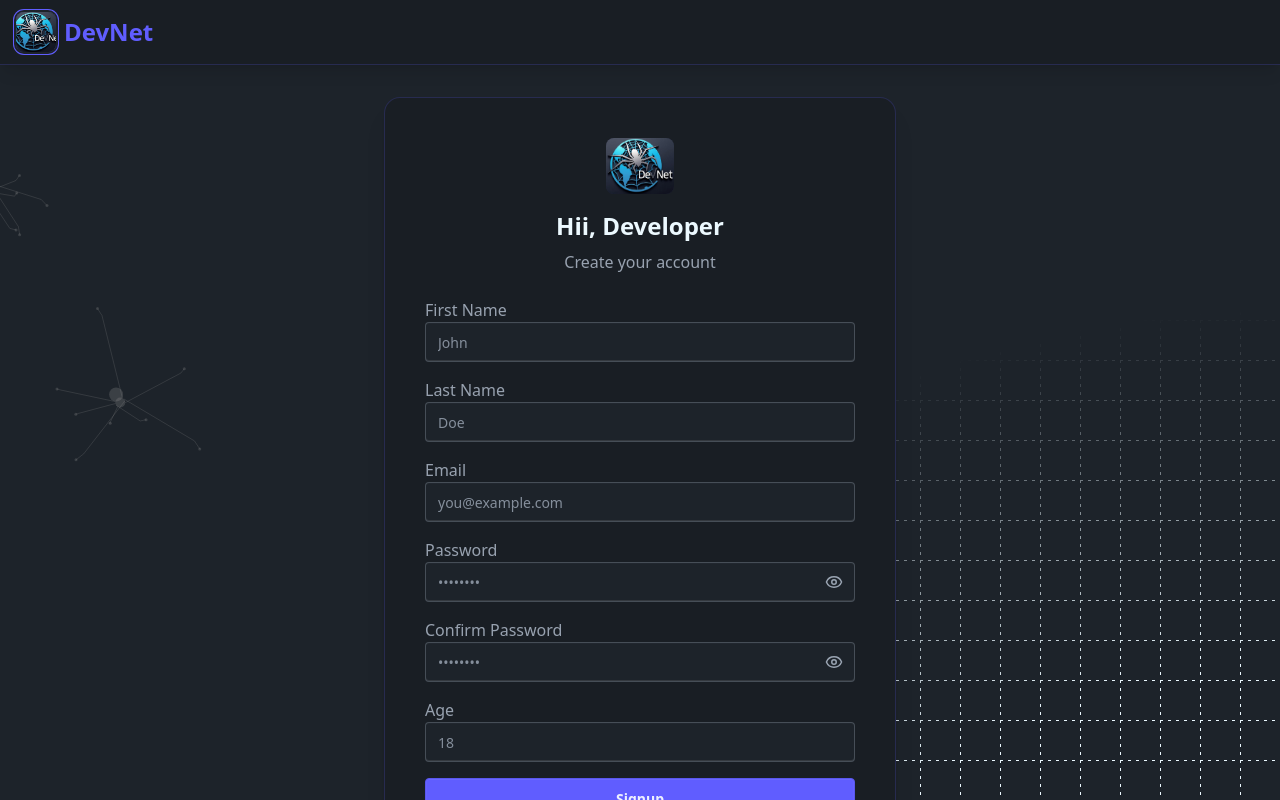
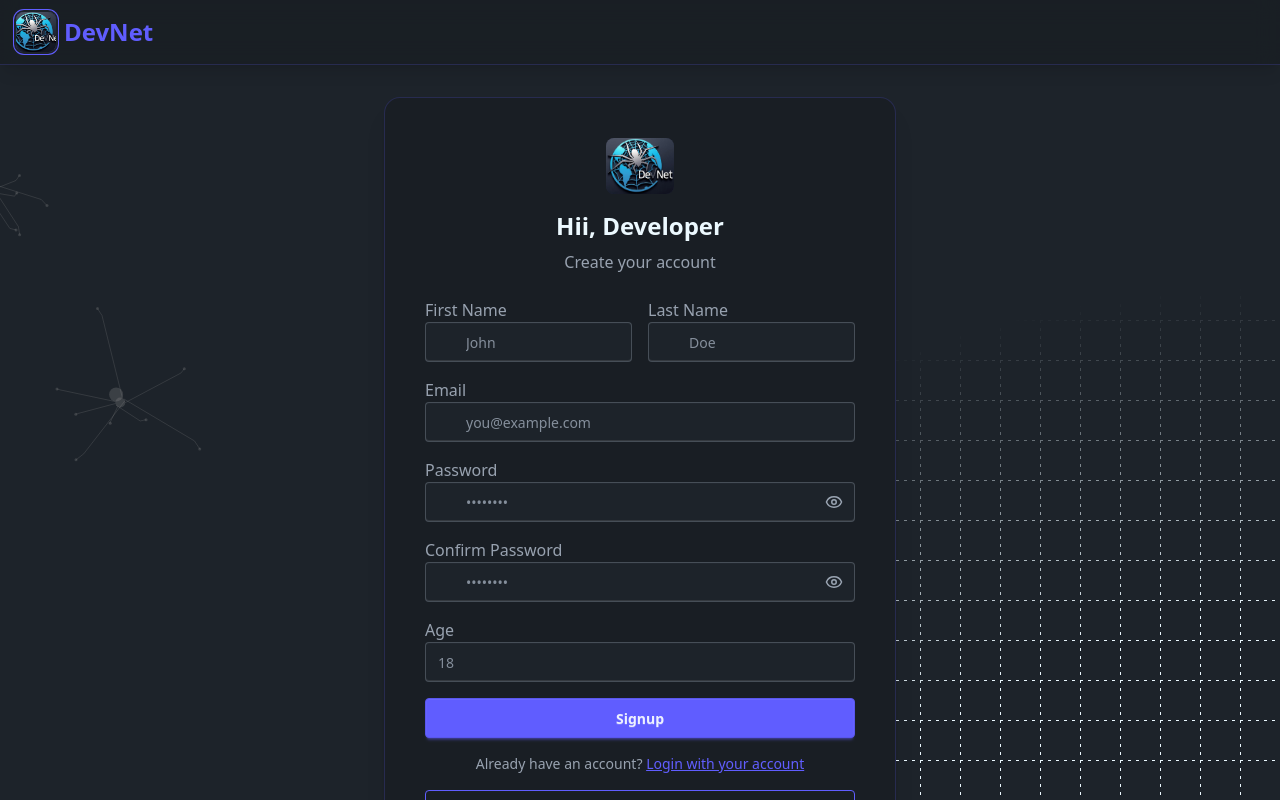
Before and after one commit to Mr-Elegant/DevNet, a React (Vite) app: page /signup in a window 1280 px wide. Shown: the top 800 px of the page. Built offline with nearby package versions, Linux system fonts and the light colour scheme.

Commit message:
ui improvements

```diff
--- a/src/components/Login.jsx
+++ b/src/components/Login.jsx
@@ -1,6 +1,6 @@
 
 import { motion } from "framer-motion";
-import { Eye, EyeOff } from "lucide-react";
+import { Eye, EyeOff, Mail, Lock } from "lucide-react";
 import { useState } from "react";
 import { Link, useNavigate } from "react-router-dom";
 import axios from "axios";
@@ -70,13 +70,18 @@ const Login = () => {
               <label className="label">
                 <span className="label-text font-medium">Email</span>
               </label>
+              <div className="relative">
+                <div className="absolute inset-y-0 left-0 pl-3 flex items-center pointer-events-none text-base-content/50">
+                  <Mail size={18} />
+                </div>
                 <input
                   type="email"
-                className="input input-bordered w-full"
+                  className="input input-bordered w-full pl-10 focus:input-primary transition-colors"
                   placeholder="you@example.com"
                   value={emailId}
                   onChange={(e) => setEmailId(e.target.value)}
                 />
+              </div>
             </div>
 
             <div className="form-control mb-4">
@@ -84,9 +89,12 @@ const Login = () => {
                 <span className="label-text font-medium">Password</span>
               </label>
               <div className="relative">
+                <div className="absolute inset-y-0 left-0 pl-3 flex items-center pointer-events-none text-base-content/50">
+                  <Lock size={18} />
+                </div>
                 <input
                   type={showPassword ? "text" : "password"}
-                  className="input input-bordered w-full"
+                  className="input input-bordered w-full pl-10 pr-10 focus:input-primary transition-colors"
                   placeholder="••••••••"
                   value={password}
                   onChange={(e) => setPassword(e.target.value)}
@@ -107,29 +115,31 @@ const Login = () => {
               Login
             </button>
 
+            <div className="divider text-sm text-base-content/40 my-6">OR</div>
+
+            <div className="flex flex-col sm:flex-row gap-3">
               <button
+                type="button"
                 onClick={() => window.location.href = `${import.meta.env.VITE_API_BASE_URL}/auth/google`}
-  className="btn btn-outline btn-primary w-full"
+                className="btn btn-outline btn-primary flex-1"
               >
                 <img src="/google-icon.png" alt="Google" className="w-5 h-5 mr-2" />
-  Continue with Google
+                Google
               </button>
 
               <button
                 type="button"
                 onClick={() => window.location.href = `${import.meta.env.VITE_API_BASE_URL}/auth/github`}
-  className="btn btn-outline btn-primary w-full mt-2"
+                className="btn btn-outline btn-neutral flex-1"
               >
                 <img src="/github-icon.png" alt="GitHub" className="w-5 h-5 mr-2" />
-  Continue with GitHub
+                GitHub
               </button>
-
-
-
+            </div>
 
             <div className="text-center text-sm text-base-content/60">
               Don&apos;t have an account?{" "}
-              <Link to="/signup" className="link link-primary">
+              <Link to="/signup" className="link link-primary hover:font-bold transition-all">
                 Create account
               </Link>
             </div>
--- a/src/components/NavBar.jsx
+++ b/src/components/NavBar.jsx
@@ -24,8 +24,8 @@ const NavBar = () => {
   const getNavClass = ({ isActive }) => {
     return `btn btn-ghost btn-sm transition-all duration-200 ${
       isActive
-        ? "text-primary border-b-2 border-primary rounded-b-none font-bold"
-        : "opacity-70 hover:opacity-100"
+        ? "bg-primary/10 text-primary border-b-2 border-primary rounded-b-none font-bold"
+        : "opacity-70 hover:opacity-100 hover:bg-base-300"
     }`;
   };
 
@@ -51,7 +51,7 @@ const NavBar = () => {
   };
 
   return (
-    <nav className="sticky top-0 z-50 bg-base-200 border-b border-primary/20 shadow-lg">
+    <nav className="sticky top-0 z-50 bg-base-200/80 backdrop-blur-md border-b border-primary/20 shadow-lg">
       <div className="flex items-center justify-between px-4 py-3">
         {/* ==========================================
             LEFT SIDE: LOGO & TITLE
--- a/src/components/Signup.jsx
+++ b/src/components/Signup.jsx
@@ -1,5 +1,5 @@
 import { motion } from "framer-motion";
-import { Eye, EyeOff } from "lucide-react";
+import { Eye, EyeOff, User, Mail, Lock, Calendar } from "lucide-react";
 import { useState } from "react";
 import { Link, useNavigate } from "react-router-dom";
 import axios from "axios";
@@ -136,43 +136,60 @@ const Signup = () => {
               </div>
             </div>
 
-            <div className="form-control mb-4">
+            <div className="grid grid-cols-1 sm:grid-cols-2 gap-4 mb-4">
+              <div className="form-control">
                 <label className="label">
                   <span className="label-text font-medium">First Name</span>
                 </label>
+                <div className="relative">
+                  <div className="absolute inset-y-0 left-0 pl-3 flex items-center pointer-events-none text-base-content/50">
+                    <User size={18} />
+                  </div>
                   <input
                     type="text"
-                className="input input-bordered w-full"
+                    className="input input-bordered w-full pl-10 focus:input-primary transition-colors"
                     placeholder="John"
                     value={firstName}
                     onChange={(e) => setFirstName(e.target.value)}
                   />
                 </div>
+              </div>
 
-            <div className="form-control mb-4">
+              <div className="form-control">
                 <label className="label">
                   <span className="label-text font-medium">Last Name</span>
                 </label>
+                <div className="relative">
+                  <div className="absolute inset-y-0 left-0 pl-3 flex items-center pointer-events-none text-base-content/50">
+                    <User size={18} />
+                  </div>
                   <input
                     type="text"
-                className="input input-bordered w-full"
+                    className="input input-bordered w-full pl-10 focus:input-primary transition-colors"
                     placeholder="Doe"
                     value={lastName}
                     onChange={(e) => setLastName(e.target.value)}
                   />
+                </div>
+              </div>
             </div>
 
             <div className="form-control mb-4">
               <label className="label">
                 <span className="label-text font-medium">Email</span>
               </label>
+              <div className="relative">
+                <div className="absolute inset-y-0 left-0 pl-3 flex items-center pointer-events-none text-base-content/50">
+                  <Mail size={18} />
+                </div>
                 <input
                   type="email"
-                className="input input-bordered w-full"
+                  className="input input-bordered w-full pl-10 focus:input-primary transition-colors"
                   placeholder="you@example.com"
                   value={emailId}
                   onChange={(e) => setEmailId(e.target.value)}
                 />
+              </div>
             </div>
 
             <div className="form-control mb-4">
@@ -180,10 +197,13 @@ const Signup = () => {
                 <span className="label-text font-medium">Password</span>
               </label>
               <div className="relative">
+                <div className="absolute inset-y-0 left-0 pl-3 flex items-center pointer-events-none text-base-content/50">
+                  <Lock size={18} />
+                </div>
                 <input
                   type={showPassword ? "text" : "password"}
                   autoComplete="new-password"
-                  className="input input-bordered w-full"
+                  className="input input-bordered w-full pl-10 pr-10 focus:input-primary transition-colors"
                   placeholder="••••••••"
                   value={password}
                   onChange={(e) => setPassword(e.target.value)}
@@ -203,9 +223,12 @@ const Signup = () => {
                 <span className="label-text font-medium">Confirm Password</span>
               </label>
               <div className="relative">
+                <div className="absolute inset-y-0 left-0 pl-3 flex items-center pointer-events-none text-base-content/50">
+                  <Lock size={18} />
+                </div>
                 <input
                   type={showPassword ? "text" : "password"}
-                  className="input input-bordered w-full"
+                  className="input input-bordered w-full pl-10 pr-10 focus:input-primary transition-colors"
                   placeholder="••••••••"
                   value={confirmPassword}
                   onChange={(e) => setConfirmPassword(e.target.value)}
```
Lines whose indentation alone changed are shown as unchanged.
